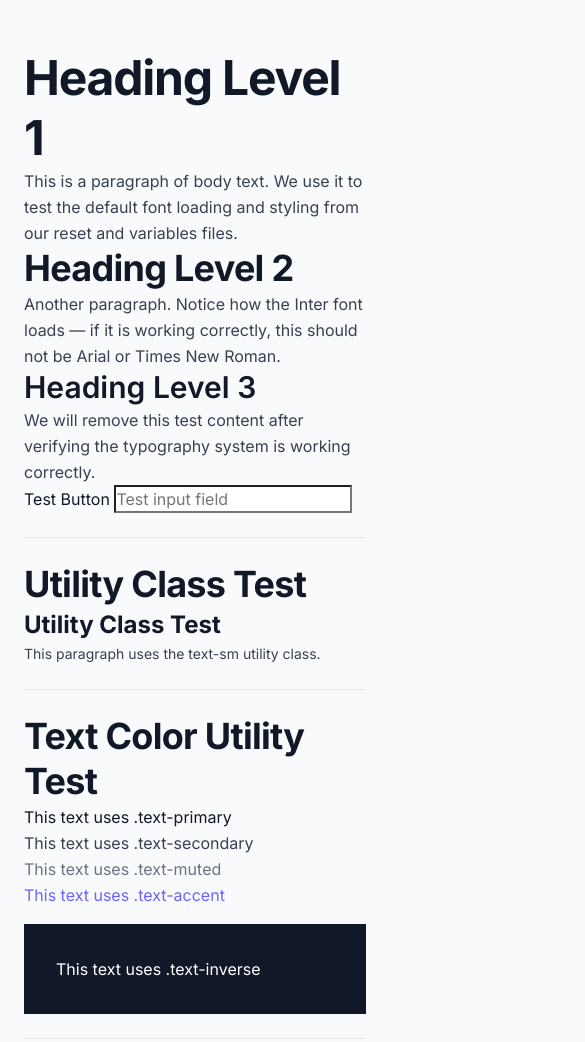
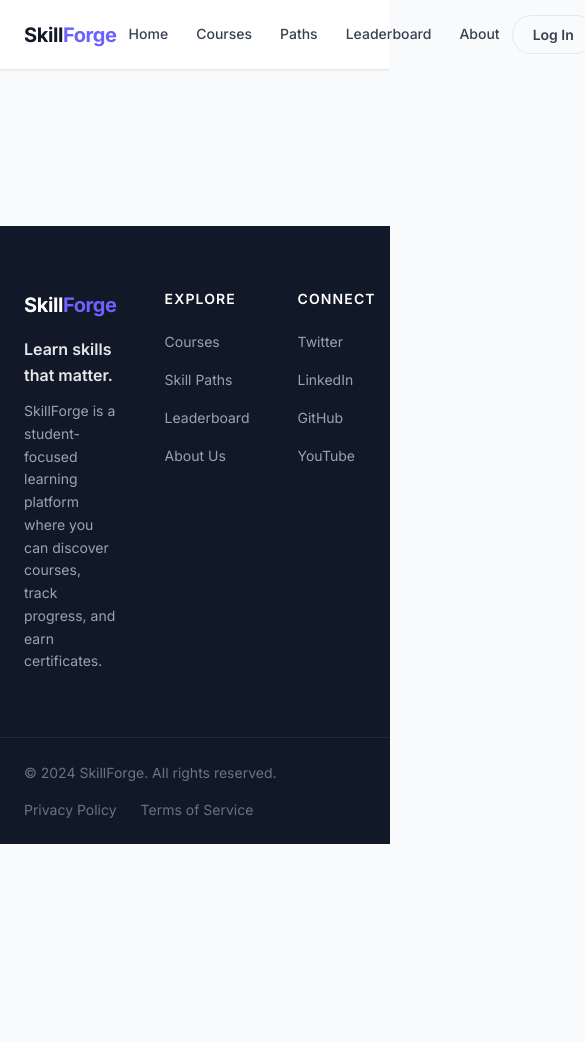
Before and after one commit to mohitkhatrri2004-debug/SkillForge, a plain HTML site: page index.html in a window 390 px wide. Shown: the top 1042 px of the page, 585 px wide, since content can reach past the window. After the commit the page ends 844 px from the top, so only its background shows below. Drawn offline with Linux system fonts and the light colour scheme.

Commit message:
feat: build responsive navbar and footer components

```diff
--- a/css/base/reset.css
+++ b/css/base/reset.css
@@ -95,6 +95,10 @@ body {
   background-color: var(--color-bg);
   min-height: 100vh;
   overflow-x: hidden;
+
+  /* Sticky footer technique */
+  display: flex;
+  flex-direction: column;
 }
 
 /* ─────────────────────────────────────────────────────────────
--- a/css/base/test.css
+++ /dev/null
@@ -1,5 +0,0 @@
-.test-container {
-    max-width: var(--container-max);
-    margin: var(--space-12) auto;
-    padding: 0 var(--space-6);
-}
--- /dev/null
+++ b/css/components/footer.css
@@ -0,0 +1,223 @@
+/* ═══════════════════════════════════════════════════════════════
+   SKILLFORGE — FOOTER COMPONENT
+
+   The site-wide footer. Appears on every page.
+   Uses CSS Grid for the multi-column layout.
+
+   STRUCTURE:
+   .footer
+   ├── .footer__top
+   │   └── .footer__container (CSS Grid: 2fr 1fr 1fr)
+   │       ├── .footer__brand
+   │       │   ├── .footer__logo
+   │       │   ├── .footer__tagline
+   │       │   └── .footer__description
+   │       ├── .footer__section (Explore)
+   │       │   ├── .footer__heading
+   │       │   └── .footer__links > .footer__link
+   │       └── .footer__section (Connect)
+   │           ├── .footer__heading
+   │           └── .footer__links > .footer__link
+   └── .footer__bottom
+       └── .footer__container (Flexbox: space-between)
+           ├── .footer__copyright
+           └── .footer__legal > .footer__legal-link
+
+   LAYOUT:
+   - Desktop: 2fr 1fr 1fr grid (brand wider than link columns)
+   - Mobile: Single column stack (via media query)
+
+   DEPENDENCIES:
+   - variables.css (design tokens)
+   - reset.css (margin/padding reset)
+
+   LAST UPDATED: Week 1, Day 6
+═══════════════════════════════════════════════════════════════ */
+/* ─────────────────────────────────────────────────────────────
+   FOOTER BLOCK
+
+   The outer <footer> element.
+   Dark background creates clear visual separation from
+   the page content above.
+───────────────────────────────────────────────────────────── */
+
+.footer {
+  background-color: var(--gray-900);  /* Dark background */
+  color: var(--gray-400);             /* Muted text on dark bg */
+  margin-top: auto;                   /* Push footer to bottom if page is short */
+}
+/* ─────────────────────────────────────────────────────────────
+   FOOTER TOP SECTION
+
+   The main content area with three columns.
+───────────────────────────────────────────────────────────── */
+
+.footer__top {
+  padding-block: var(--space-16);   /* 64px top and bottom padding */
+  border-bottom: 1px solid var(--gray-800); /* Subtle divider above bottom bar */
+}
+/* ─────────────────────────────────────────────────────────────
+   FOOTER CONTAINER — CSS GRID LAYOUT
+
+   Centers content, constrains max-width, and creates the
+   three-column grid layout.
+
+   GRID STRUCTURE (Desktop):
+   Brand (2fr) | Explore (1fr) | Connect (1fr)
+
+   The brand column is wider because it contains more content
+   (tagline + description paragraph) compared to link lists.
+───────────────────────────────────────────────────────────── */
+
+.footer__container {
+  max-width: var(--container-max);      /* 1200px */
+  margin-inline: auto;                  /* Center horizontally */
+  padding-inline: var(--space-6);       /* 24px left/right */
+}
+
+.footer__top .footer__container {
+  display: grid;
+  grid-template-columns: 2fr 1fr 1fr;  /* Brand wider, links equal */
+  grid-template-areas:
+    "brand explore connect";
+  gap: var(--space-12);                 /* 48px between columns */
+}
+/* ─────────────────────────────────────────────────────────────
+   GRID AREA ASSIGNMENTS
+
+   Each direct child is assigned to its named grid area.
+───────────────────────────────────────────────────────────── */
+
+.footer__brand {
+  grid-area: brand;
+}
+
+.footer__section:nth-child(2) {
+  grid-area: explore;
+}
+
+.footer__section:nth-child(3) {
+  grid-area: connect;
+}
+/* ─────────────────────────────────────────────────────────────
+   BRAND COLUMN
+───────────────────────────────────────────────────────────── */
+
+.footer__logo {
+  display: inline-block;
+  font-size: var(--text-xl);           /* 20px */
+  font-weight: var(--font-bold);
+  color: var(--white);                 /* White logo on dark bg */
+  text-decoration: none;
+  letter-spacing: -0.02em;
+  margin-bottom: var(--space-4);       /* 16px below logo */
+  transition: opacity var(--duration-fast) var(--ease-default);
+}
+
+.footer__logo:hover {
+  opacity: 0.8;
+}
+
+.footer__logo-accent {
+  color: var(--color-primary);         /* Blue "Forge" — same as navbar */
+}
+
+.footer__tagline {
+  font-size: var(--text-base);         /* 16px */
+  font-weight: var(--font-semibold);
+  color: var(--gray-200);              /* Near-white — prominent */
+  margin-bottom: var(--space-3);       /* 12px below tagline */
+  max-width: none;                     /* Override typography.css p max-width */
+}
+
+.footer__description {
+  font-size: var(--text-sm);           /* 14px */
+  color: var(--gray-400);              /* Muted — supporting text */
+  line-height: var(--leading-relaxed); /* Comfortable reading */
+  max-width: 280px;                    /* Keep description lines from being too wide */
+}
+/* ─────────────────────────────────────────────────────────────
+   FOOTER SECTION COLUMNS (Explore and Connect)
+───────────────────────────────────────────────────────────── */
+
+.footer__heading {
+  font-size: var(--text-sm);           /* 14px */
+  font-weight: var(--font-semibold);
+  color: var(--white);                 /* White headings stand out */
+  text-transform: uppercase;           /* ALL CAPS for label feel */
+  letter-spacing: 0.08em;             /* Wide tracking for uppercase */
+  margin-bottom: var(--space-5);       /* 20px below heading */
+}
+
+.footer__links {
+  display: flex;
+  flex-direction: column;              /* Stack links vertically */
+  gap: var(--space-3);                 /* 12px between links */
+  list-style: none;                    /* Defensive (reset handles this) */
+}
+
+.footer__link {
+  display: inline-flex;
+  align-items: center;
+  font-size: var(--text-sm);           /* 14px */
+  color: var(--gray-400);             /* Muted default */
+  text-decoration: none;
+  transition: color var(--duration-fast) var(--ease-default);
+}
+
+.footer__link:hover {
+  color: var(--white);                 /* Links brighten on hover */
+}
+
+.footer__link:focus-visible {
+  outline: 2px solid var(--color-primary);
+  outline-offset: 2px;
+  border-radius: var(--radius-sm);
+}
+/* ─────────────────────────────────────────────────────────────
+   FOOTER BOTTOM BAR
+
+   Uses Flexbox (not Grid) because it is a simple two-item
+   row: copyright on the left, legal links on the right.
+   This is a one-dimensional layout — Flexbox is correct here.
+───────────────────────────────────────────────────────────── */
+
+.footer__bottom {
+  padding-block: var(--space-6);       /* 24px top and bottom */
+}
+
+.footer__bottom .footer__container {
+  display: flex;
+  align-items: center;
+  justify-content: space-between;      /* Copyright left, legal right */
+  flex-wrap: wrap;                     /* Wraps on very narrow screens */
+  gap: var(--space-4);                 /* Gap when wrapped on mobile */
+}
+
+.footer__copyright {
+  font-size: var(--text-sm);           /* 14px */
+  color: var(--gray-500);             /* Subtle — this is fine print */
+}
+
+.footer__legal {
+  display: flex;
+  align-items: center;
+  gap: var(--space-6);                 /* 24px between legal links */
+}
+
+.footer__legal-link {
+  font-size: var(--text-sm);
+  color: var(--gray-500);
+  text-decoration: none;
+  transition: color var(--duration-fast) var(--ease-default);
+}
+
+.footer__legal-link:hover {
+  color: var(--gray-300);
+}
+
+.footer__legal-link:focus-visible {
+  outline: 2px solid var(--color-primary);
+  outline-offset: 2px;
+  border-radius: var(--radius-sm);
+}
--- a/css/main.css
+++ b/css/main.css
@@ -60,8 +60,10 @@
 
    Reusable UI components (buttons, cards, navbar, etc.).
 ═══════════════════════════════════════════════════════════════ */
+@import url('components/navbar.css');
+@import url('components/footer.css');
 
-@import url('components/navbar.css');
+
 
 /* ═══════════════════════════════════════════════════════════════
    LAYER 5 — PAGES
--- a/index.html
+++ b/index.html
@@ -16,99 +16,193 @@
 </head>
 <body>
 
-  <!-- Temporary typography test content -->
-<div style="max-width: 800px; margin: 3rem auto; padding: 0 1.5rem;">
-    <h1>Heading Level 1</h1>
-    <p>This is a paragraph of body text. We use it to test the default font loading and styling from our reset and variables files.</p>
+  <!-- ═══════════════════════════════════════════════════════
+       NAVBAR — Site-wide header navigation
+       Appears on every page of SkillForge.
+  ═══════════════════════════════════════════════════════ -->
+  <header class="navbar" role="banner">
+    <div class="navbar__container">
 
-    <h2>Heading Level 2</h2>
-    <p>Another paragraph. Notice how the Inter font loads — if it is working correctly, this should not be Arial or Times New Roman.</p>
+      <!-- Logo: Links to homepage -->
+      <a href="/" class="navbar__logo" aria-label="SkillForge - Return to homepage">
+        <span class="navbar__logo-text">
+          Skill<span class="navbar__logo-accent">Forge</span>
+        </span>
+      </a>
 
-    <h3>Heading Level 3</h3>
-    <p>We will remove this test content after verifying the typography system is working correctly.</p>
+      <!-- Primary Navigation Links -->
+      <nav class="navbar__nav" aria-label="Main navigation">
+        <ul class="navbar__links">
+          <li class="navbar__item">
+            <a href="/" class="navbar__link">Home</a>
+          </li>
+          <li class="navbar__item">
+            <a href="/pages/courses.html" class="navbar__link">Courses</a>
+          </li>
+          <li class="navbar__item">
+            <a href="/pages/skill-paths.html" class="navbar__link">Paths</a>
+          </li>
+          <li class="navbar__item">
+            <a href="/pages/leaderboard.html" class="navbar__link">Leaderboard</a>
+          </li>
+          <li class="navbar__item">
+            <a href="/pages/about.html" class="navbar__link">About</a>
+          </li>
+        </ul>
+      </nav>
 
-    <button type="button">Test Button</button>
-    <input type="text" placeholder="Test input field">
-    <hr>
+      <!-- Action Buttons: Login and Register -->
+      <div class="navbar__actions">
+        <a href="/pages/login.html" class="navbar__btn navbar__btn--ghost">
+          Log In
+        </a>
+        <a href="/pages/register.html" class="navbar__btn navbar__btn--primary">
+          Sign Up Free
+        </a>
+      </div>
 
-<h2>Utility Class Test</h2>
+    </div>
+  </header>
 
-<div class="text-2xl font-bold">
-    Utility Class Test
-</div>
+  <!-- Page content will be added here in Week 2 -->
+  <main id="main-content">
+  </main>
 
-<p class="text-sm">
-    This paragraph uses the text-sm utility class.
-</p>
+    <!-- ═══════════════════════════════════════════════════════
+       FOOTER — Site-wide footer
+       Appears on every page of SkillForge.
+  ═══════════════════════════════════════════════════════ -->
+  <footer class="footer" role="contentinfo">
 
-<hr>
+    <!-- Top Section: Three columns -->
+    <div class="footer__top">
+      <div class="footer__container">
 
-<h2>Text Color Utility Test</h2>
+        <!-- Column 1: Brand Information -->
+        <div class="footer__brand">
+          <a href="/" class="footer__logo" aria-label="SkillForge - Return to homepage">
+            Skill<span class="footer__logo-accent">Forge</span>
+          </a>
+          <p class="footer__tagline">
+            Learn skills that matter.
+          </p>
+          <p class="footer__description">
+            SkillForge is a student-focused learning platform
+            where you can discover courses, track progress,
+            and earn certificates.
+          </p>
+        </div>
 
-<p class="text-primary">
-    This text uses .text-primary
-</p>
+        <!-- Column 2: Explore Links -->
+        <section class="footer__section" aria-labelledby="footer-explore-heading">
+          <h3 class="footer__heading" id="footer-explore-heading">
+            Explore
+          </h3>
+          <nav aria-label="Footer explore navigation">
+            <ul class="footer__links">
+              <li>
+                <a href="/pages/courses.html" class="footer__link">
+                  Courses
+                </a>
+              </li>
+              <li>
+                <a href="/pages/skill-paths.html" class="footer__link">
+                  Skill Paths
+                </a>
+              </li>
+              <li>
+                <a href="/pages/leaderboard.html" class="footer__link">
+                  Leaderboard
+                </a>
+              </li>
+              <li>
+                <a href="/pages/about.html" class="footer__link">
+                  About Us
+                </a>
+              </li>
+            </ul>
+          </nav>
+        </section>
 
-<p class="text-secondary">
-    This text uses .text-secondary
-</p>
+        <!-- Column 3: Connect / Social Links -->
+        <section class="footer__section" aria-labelledby="footer-connect-heading">
+          <h3 class="footer__heading" id="footer-connect-heading">
+            Connect
+          </h3>
+          <nav aria-label="Footer social navigation">
+            <ul class="footer__links">
+              <li>
+                <a
+                  href="https://twitter.com"
+                  class="footer__link"
+                  target="_blank"
+                  rel="noopener noreferrer"
+                  aria-label="Follow SkillForge on Twitter (opens in new tab)"
+                >
+                  Twitter
+                </a>
+              </li>
+              <li>
+                <a
+                  href="https://linkedin.com"
+                  class="footer__link"
+                  target="_blank"
+                  rel="noopener noreferrer"
+                  aria-label="Connect with SkillForge on LinkedIn (opens in new tab)"
+                >
+                  LinkedIn
+                </a>
+              </li>
+              <li>
+                <a
+                  href="https://github.com"
+                  class="footer__link"
+                  target="_blank"
+                  rel="noopener noreferrer"
+                  aria-label="View SkillForge on GitHub (opens in new tab)"
+                >
+                  GitHub
+                </a>
+              </li>
+              <li>
+                <a
+                  href="https://youtube.com"
+                  class="footer__link"
+                  target="_blank"
+                  rel="noopener noreferrer"
+                  aria-label="Watch SkillForge on YouTube (opens in new tab)"
+                >
+                  YouTube
+                </a>
+              </li>
+            </ul>
+          </nav>
+        </section>
 
-<p class="text-muted">
-    This text uses .text-muted
-</p>
+      </div>
+    </div>
 
-<p class="text-accent">
-    This text uses .text-accent
-</p>
+    <!-- Bottom Bar: Copyright and Legal Links -->
+    <div class="footer__bottom">
+      <div class="footer__container">
 
-<div style="background-color: var(--gray-900); padding: 2rem; margin-top: 1rem;">
-    <p class="text-inverse">
-        This text uses .text-inverse
-    </p>
-</div>
+        <small class="footer__copyright">
+          &copy; 2024 SkillForge. All rights reserved.
+        </small>
 
-<hr>
+        <nav class="footer__legal" aria-label="Legal navigation">
+          <a href="/pages/privacy.html" class="footer__legal-link">
+            Privacy Policy
+          </a>
+          <a href="/pages/terms.html" class="footer__legal-link">
+            Terms of Service
+          </a>
+        </nav>
 
-<h2>Text Alignment Utility Test</h2>
+      </div>
+    </div>
 
-<h3 class="text-left">
-    This heading is left aligned
-</h3>
-
-<h3 class="text-center">
-    This heading is center aligned
-</h3>
-
-<h3 class="text-right">
-    This heading is right aligned
-</h3>
-
-<p class="text-justify" style="max-width: 600px;">
-    This paragraph demonstrates justified text. Notice how the browser adjusts the spacing between words so that both the left and right edges line up. On narrow screens this often creates uneven spacing, which is why justified text is rarely used for body content on modern websites.
-</p>
-
-<hr>
-
-<h2>Link Style Test</h2>
-
-<p>
-    Learn more by visiting our
-    <a href="#" class="link">About Page</a>.
-</p>
-
-<p>
-    We also have a
-    <a href="#" class="link">Course Catalog</a>
-    and a
-    <a href="#" class="link">Student Blog</a>.
-</p>
-
-<p>
-    This is an
-    <a href="#">unstyled link</a>
-    without the <code>.link</code> class.
-</p>
-</div>
+  </footer>
 
 </body>
 </html>
```
